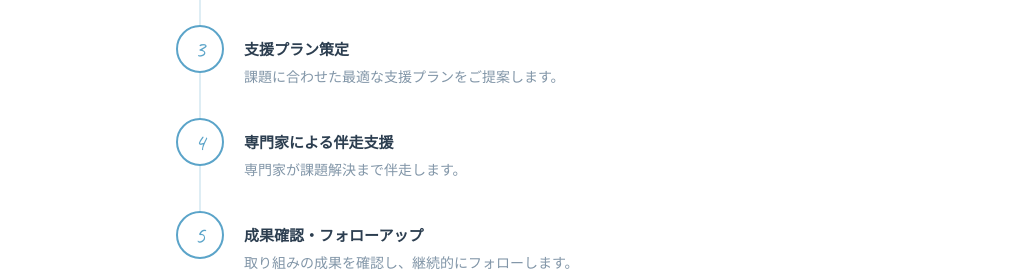
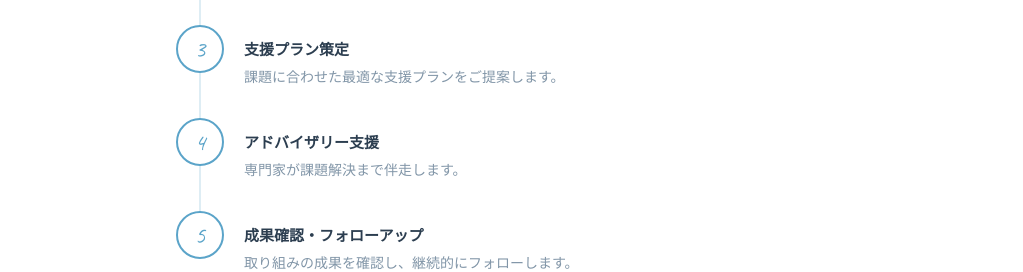
Before and after one commit to ikki-dali/adachi-jinzai, a Next.js app: page /advisory in a window 1280 px wide. Shown: the part 800-1072 px from the top of the page, without its empty margins (128-1151 px from the left). Built offline with nearby package versions, Linux system fonts and the light colour scheme.

Commit message:
fix: rename 専門家による伴走支援 to アドバイザリー支援 in flow steps
Co-Authored-By: Claude Opus 4.6 (1M context) <noreply@anthropic.com>

```diff
--- a/src/app/advisory/page.tsx
+++ b/src/app/advisory/page.tsx
@@ -28,7 +28,7 @@ const FLOW_STEPS = [
   { step: "お問い合わせ", detail: "まずはお電話またはお問い合わせフォームからご連絡ください。" },
   { step: "ヒアリング", detail: "貴社の現状と課題をじっくりとお伺いします。" },
   { step: "支援プラン策定", detail: "課題に合わせた最適な支援プランをご提案します。" },
-  { step: "専門家による伴走支援", detail: "専門家が課題解決まで伴走します。" },
+  { step: "アドバイザリー支援", detail: "専門家が課題解決まで伴走します。" },
   { step: "成果確認・フォローアップ", detail: "取り組みの成果を確認し、継続的にフォローします。" },
 ] as const;
 
--- a/src/lib/chat-context.ts
+++ b/src/lib/chat-context.ts
@@ -35,7 +35,7 @@ export const SYSTEM_PROMPT = `あなたは「足立区 区内中小企業人材
 1. お問い合わせ — まずはお電話またはお問い合わせフォームからご連絡ください。
 2. ヒアリング — 貴社の現状と課題をじっくりとお伺いします。
 3. 支援プラン策定 — 課題に合わせた最適な支援プランをご提案します。
-4. 専門家による伴走支援 — 専門家が課題解決まで伴走します。
+4. アドバイザリー支援 — 専門家が課題解決まで伴走します。
 5. 成果確認・フォローアップ — 取り組みの成果を確認し、継続的にフォローします。
 
 ### 2. 高校生企業見学
```
